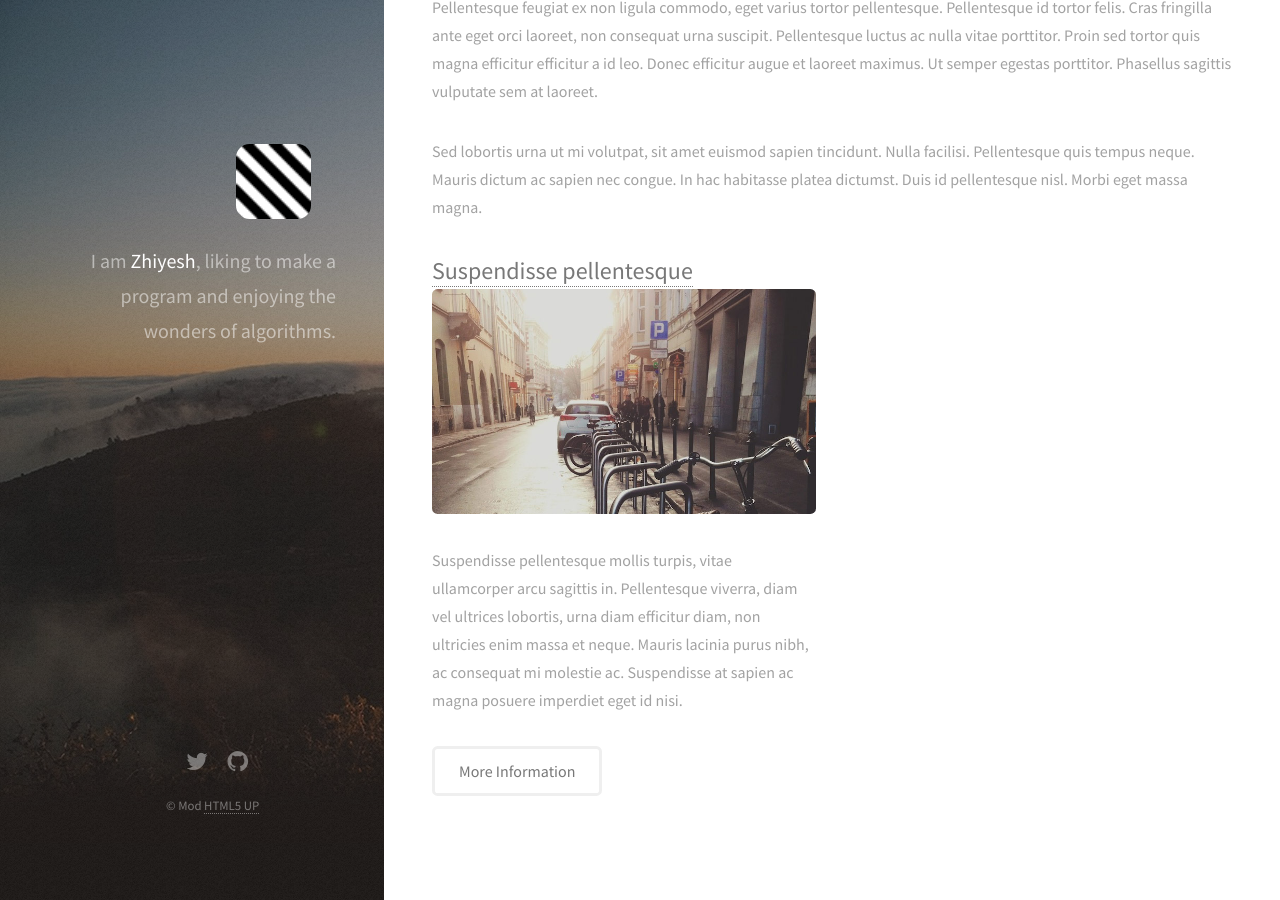
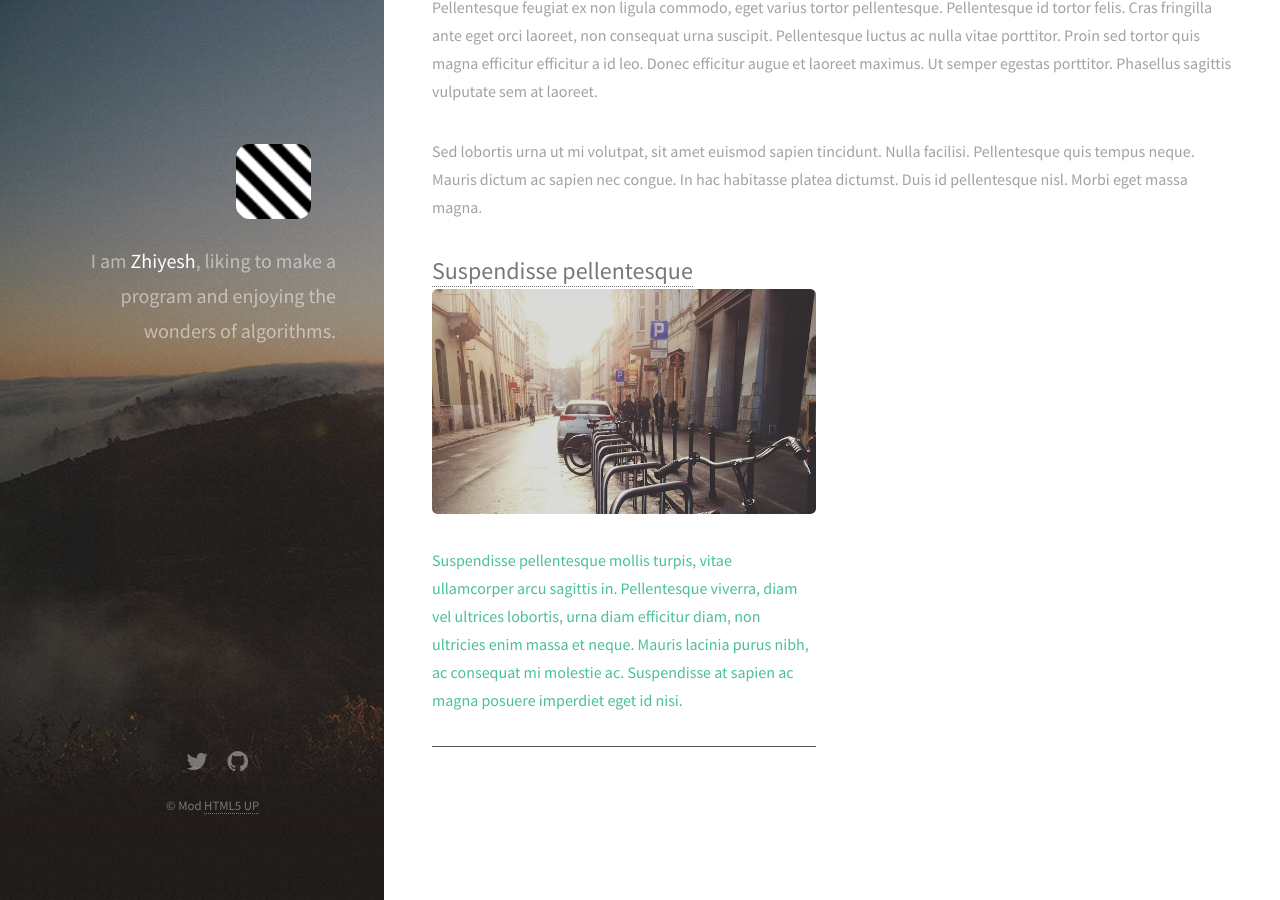
Before and after one commit to Zhiyelah/zhiyelah.github.io, a Jekyll site: the page built from _posts/2015-01-30-Lorem.markdown, in a window 1280 px wide and 900 px high, scrolled down 1140 px. Built offline with Jekyll 4.4.1, drawn with Linux system fonts in a browser that asks for light colours; nearby versions of some CDN libraries.

Commit message:
Update post.html

```diff
--- a/_layouts/post.html
+++ b/_layouts/post.html
@@ -37,11 +37,12 @@ layout: default
             <h2><a href="{{ page.next.url }}">{{ page.next.title }}</a></h2>
           </header>
           <section>
-            {{ page.next.excerpt | markdownify }}
+            <a href="{{ page.next.url }}">{{ page.next.excerpt | markdownify }}</a>
           </section>
           <footer>
             <ul class="actions">
-              <li><a href="{{ page.next.url }}" class="button">More Information</a></li>
+<!--               <li><a href="{{ page.next.url }}" class="button">More Information</a></li> -->
+              <hr style="height: 1px; border: none; border-top: 1px solid #555555;" />
             </ul>
           </footer>
         </article>
```
